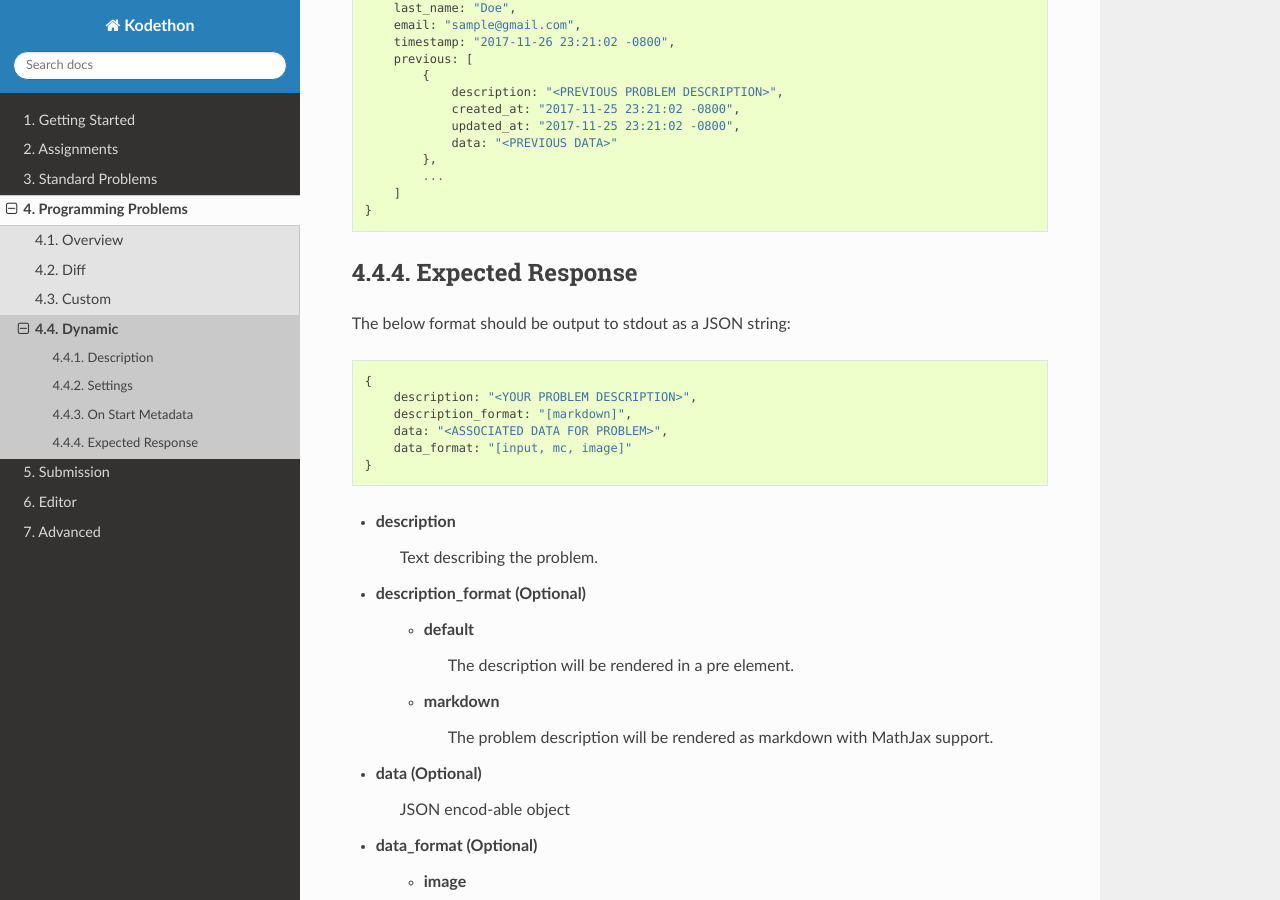
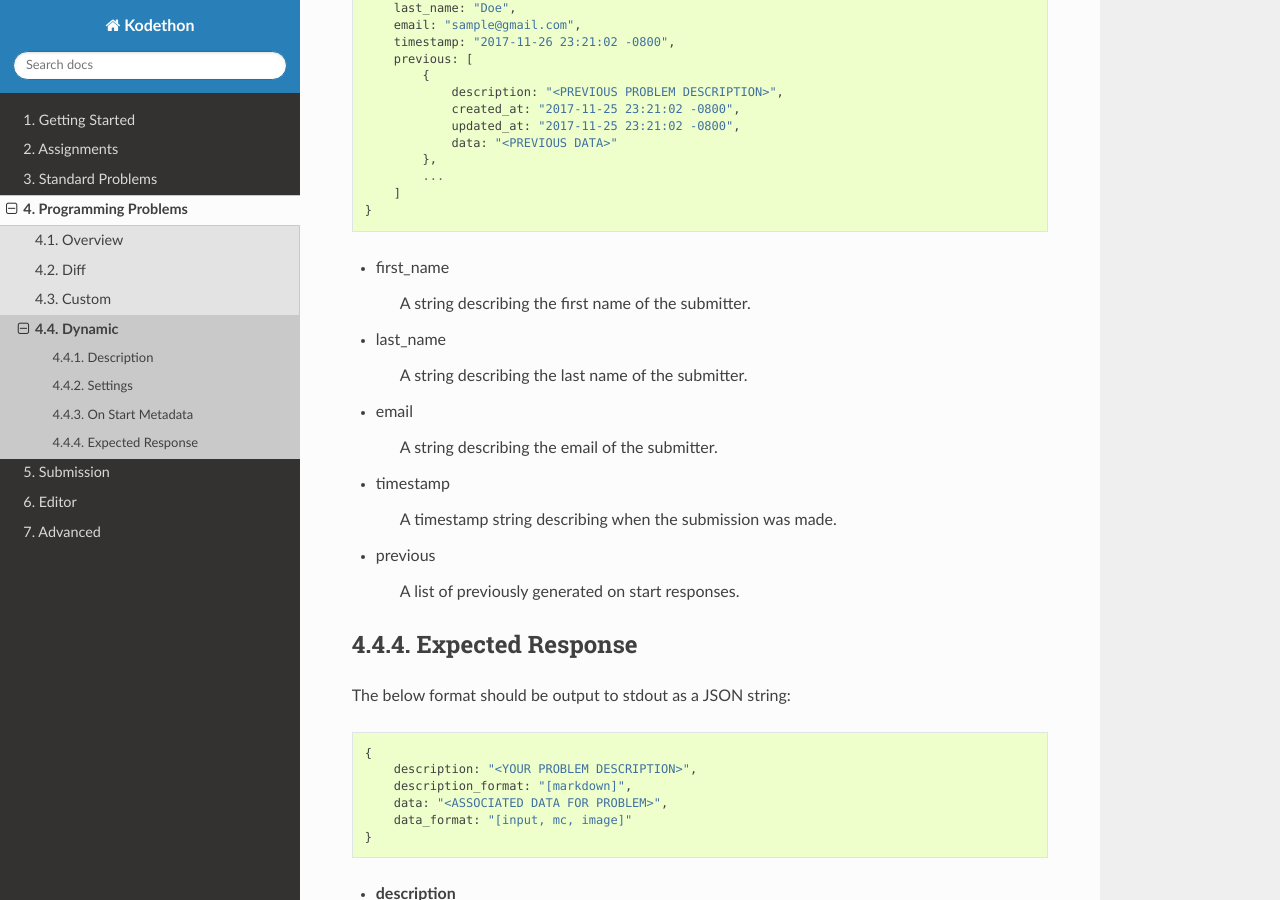
Before and after one commit to kodethon/Docs, a Sphinx documentation site: the page built from source/programming-problems/dynamic.rst, in a window 1280 px wide and 900 px high, scrolled down 1210 px. Built offline with Sphinx 7.4.7 and the Read the Docs theme 2.0.0, drawn with Linux system fonts in a browser that asks for light colours; pages that are not in the unit, such as notebooks, are missing from menus.

Commit message:
Update dynamic problem

```diff
--- a/source/programming-problems/dynamic.rst
+++ b/source/programming-problems/dynamic.rst
@@ -54,6 +54,27 @@ The file will be of JSON format as shown below:
         ]
     }
 
+
+- first_name
+
+    A string describing the first name of the submitter.
+
+- last_name
+
+    A string describing the last name of the submitter.
+
+- email
+
+    A string describing the email of the submitter.
+
+- timestamp
+
+    A timestamp string describing when the submission was made.
+
+- previous
+
+    A list of previously generated on start responses.
+
 Expected Response
 =================
 
```
